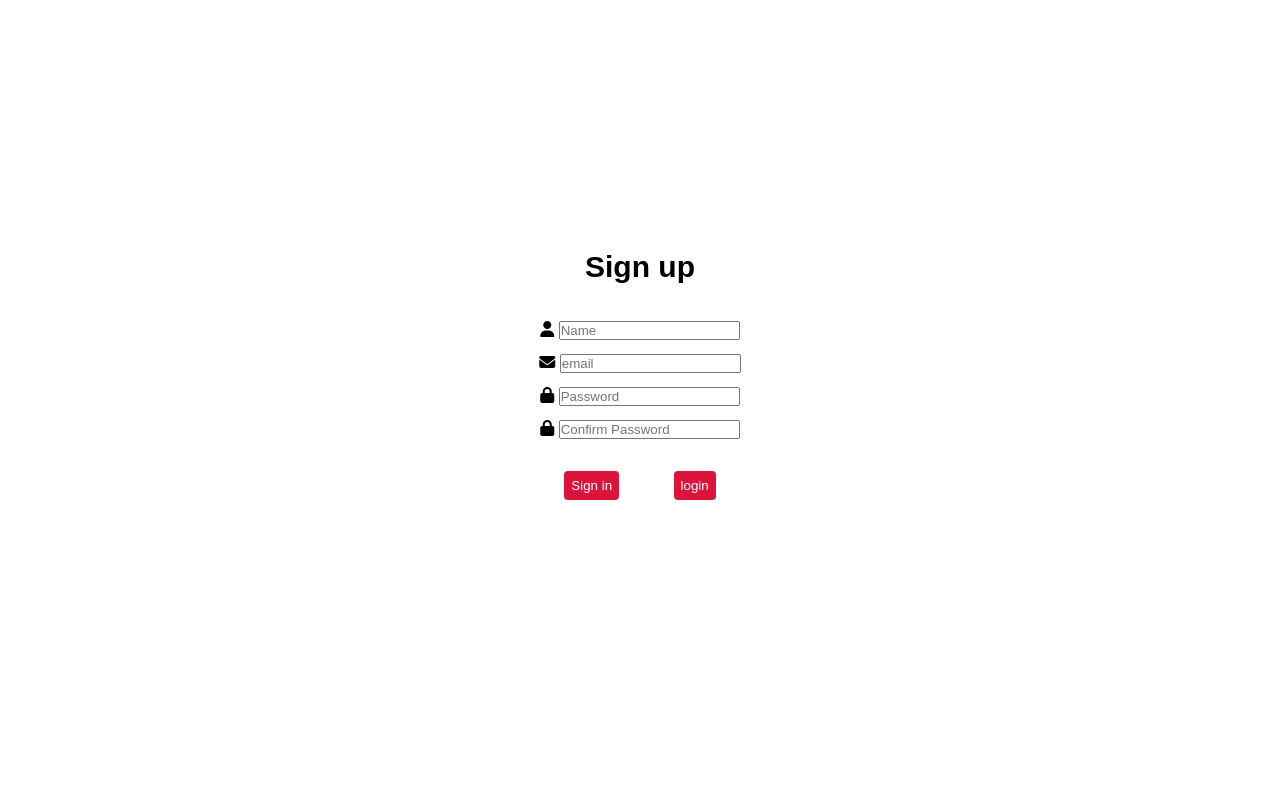
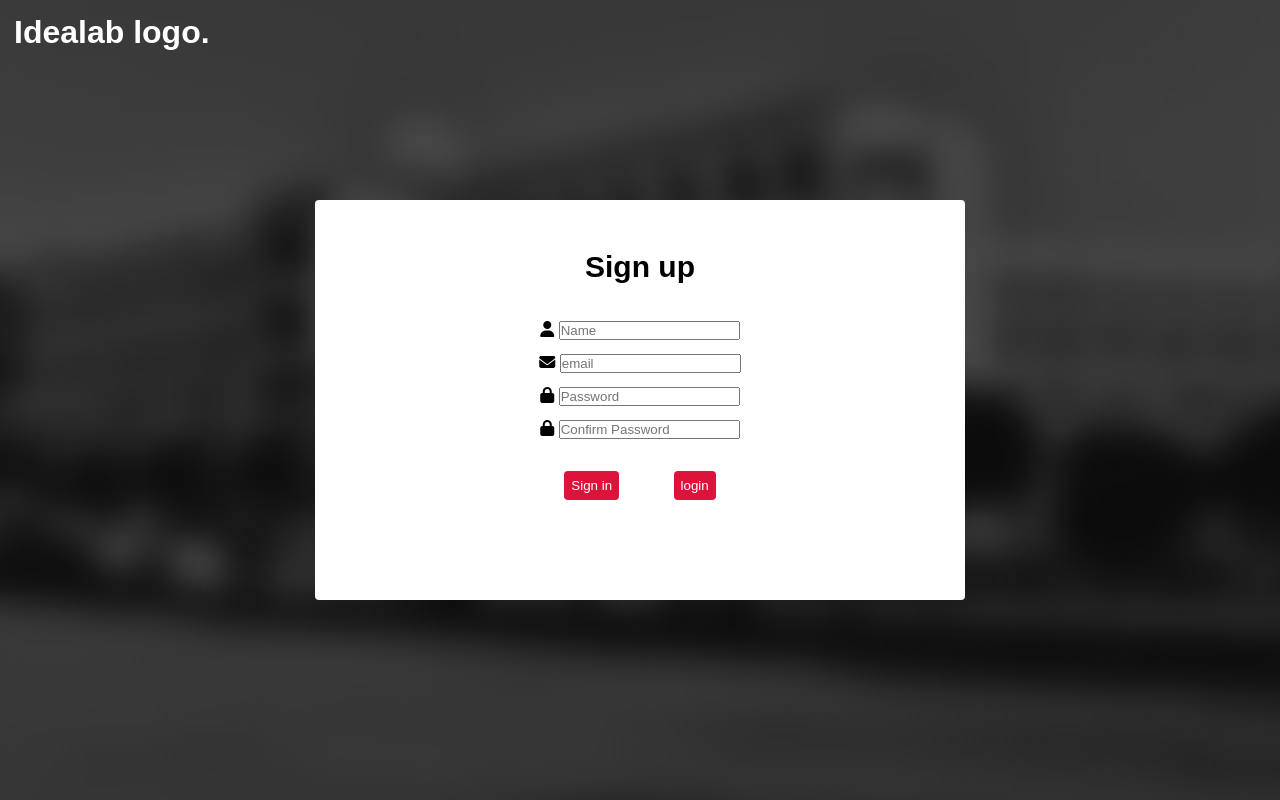
Before and after one commit to Gunjanmadhwani/attendanceweb, a plain HTML site: page index.html in a window 1280 px wide. Drawn offline with Linux system fonts and the light colour scheme; the site is published under a folder, as on GitHub Pages, so addresses that start at the root find nothing.

Commit message:
Update style.css

```diff
--- a/style.css
+++ b/style.css
@@ -8,7 +8,7 @@
 .container {
   width: 100%;
   height: 100vh;
-  background-image: url(/Home.png);
+  background-image: url(Home.png);
   background-position: center;
   background-size: cover;
   position: relative;
```
